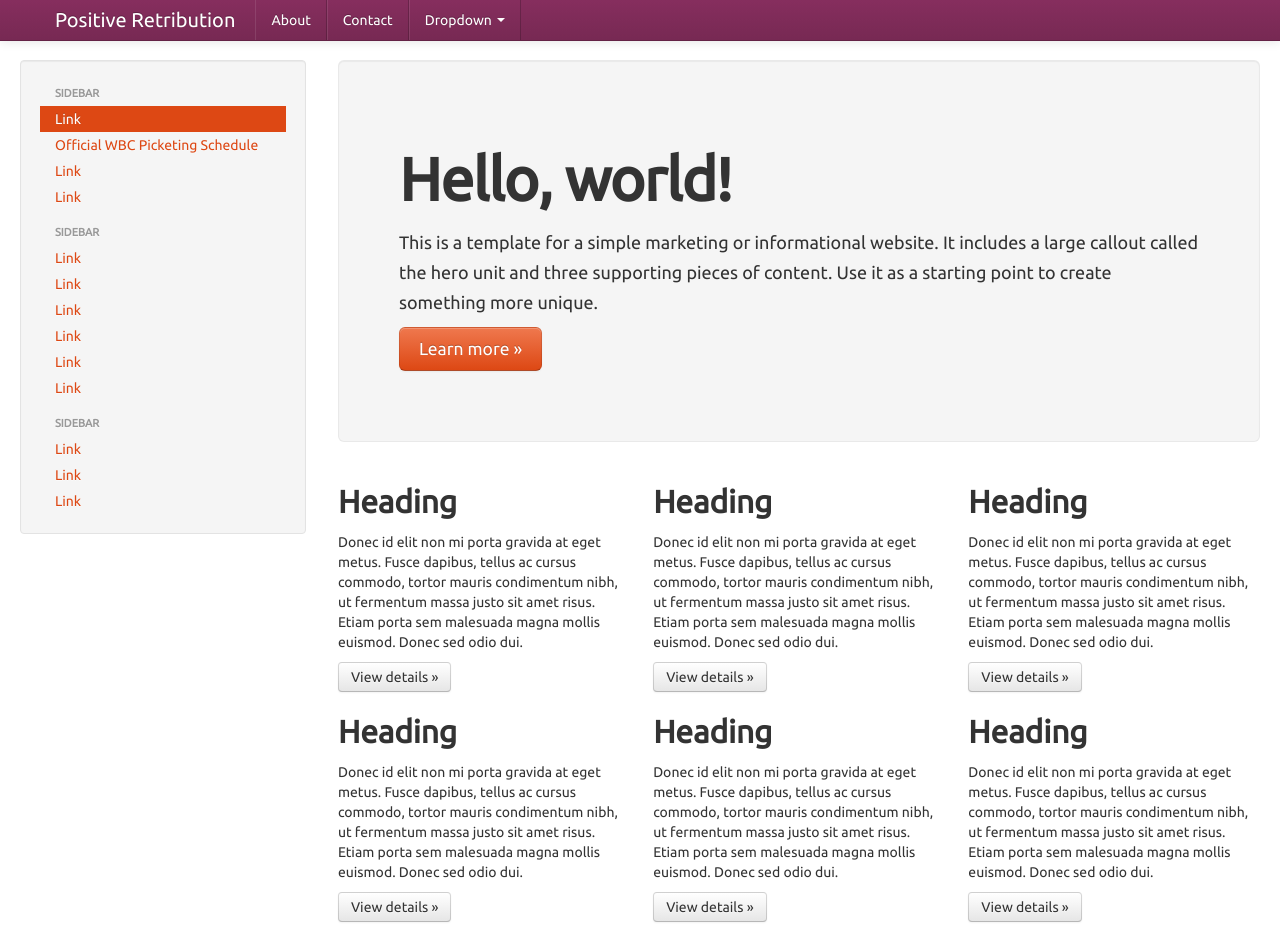
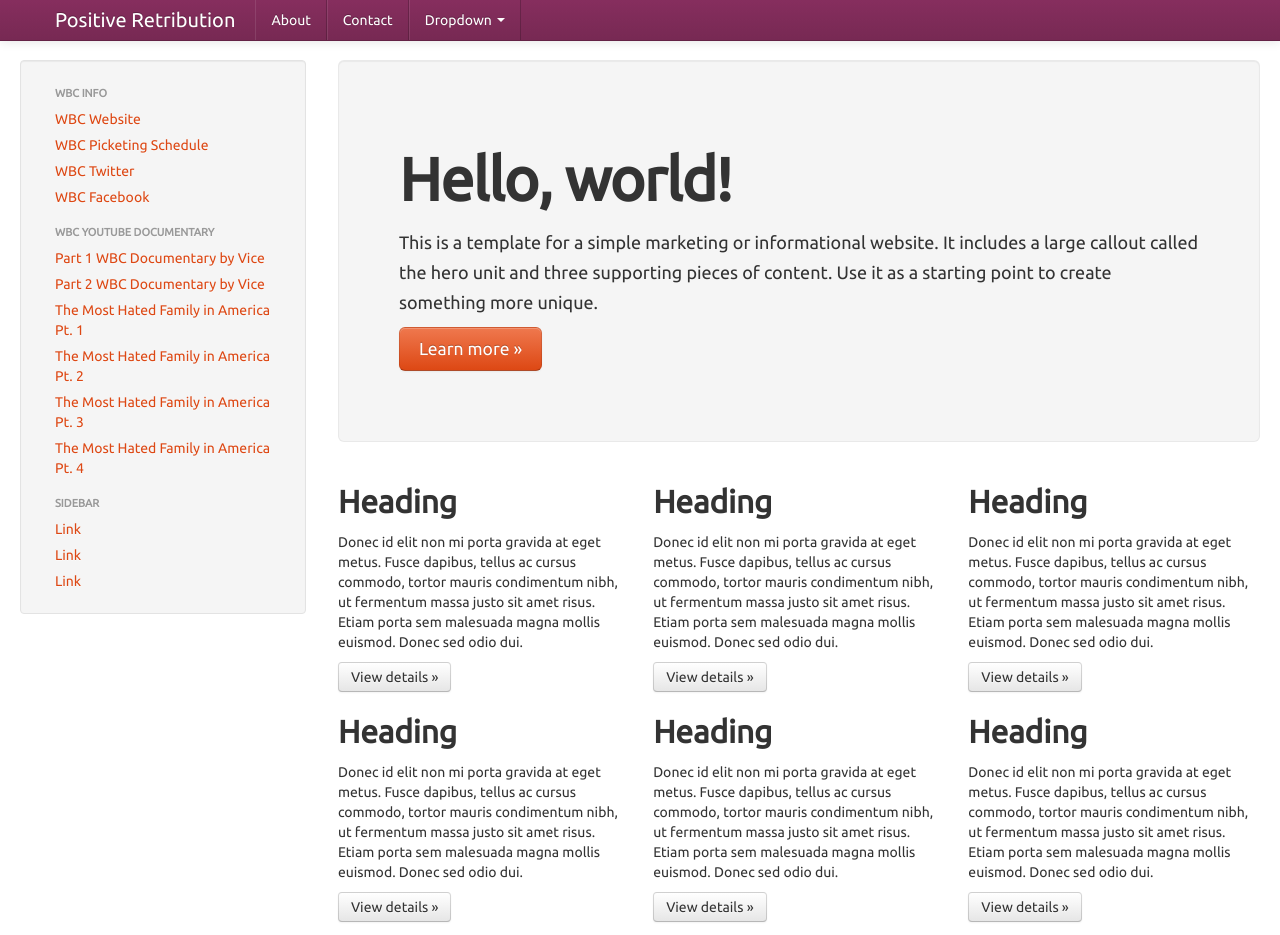
Before and after one commit to z0jx/positiveretribution, a plain HTML site: page index.html in a window 1280 px wide. Drawn offline with nearby package versions, Linux system fonts and the light colour scheme.

Commit message:
Update index.html

```diff
--- a/index.html
+++ b/index.html
@@ -69,18 +69,18 @@
         <div class="span3">
           <div class="well sidebar-nav">
             <ul class="nav nav-list">
-              <li class="nav-header">Sidebar</li>
-              <li class="active"><a href="#">Link</a></li>
-              <li><a href="http://www.godhatesfags.com/schedule.html">Official WBC Picketing Schedule</a></li>
-              <li><a href="#">Link</a></li>
-              <li><a href="#">Link</a></li>
-              <li class="nav-header">Sidebar</li>
-              <li><a href="#">Link</a></li>
-              <li><a href="#">Link</a></li>
-              <li><a href="#">Link</a></li>
-              <li><a href="#">Link</a></li>
-              <li><a href="#">Link</a></li>
-              <li><a href="#">Link</a></li>
+              <li class="nav-header">WBC Info</li>
+              <li><a href="http://www.godhatesfags.com/">WBC Website</a></li>
+              <li><a href="http://www.godhatesfags.com/schedule.html">WBC Picketing Schedule</a></li>
+              <li><a href="https://twitter.com/GodHatesFagsWBC">WBC Twitter</a></li>
+              <li><a href="http://www.facebook.com/pages/Westboro-Baptist-Church/114390591940280">WBC Facebook</a></li>
+              <li class="nav-header">WBC Youtube Documentary</li>
+              <li><a href="https://www.youtube.com/watch?v=xMbfQ117Jts">Part 1 WBC Documentary by Vice</a></li>
+              <li><a href="https://www.youtube.com/watch?v=7T_ok0MaLSQ">Part 2 WBC Documentary by Vice</a></li>
+              <li><a href="https://www.youtube.com/watch?v=ticxD0GfewA">The Most Hated Family in America Pt. 1</a></li>
+              <li><a href="https://www.youtube.com/watch?v=byDXu3aMAc0">The Most Hated Family in America Pt. 2</a></li>
+              <li><a href="https://www.youtube.com/watch?v=0gXSlZ45GX4">The Most Hated Family in America Pt. 3</a></li>
+              <li><a href="https://www.youtube.com/watch?v=9Ua1Y7dLtIQ">The Most Hated Family in America Pt. 4</a></li>
               <li class="nav-header">Sidebar</li>
               <li><a href="#">Link</a></li>
               <li><a href="#">Link</a></li>
```
